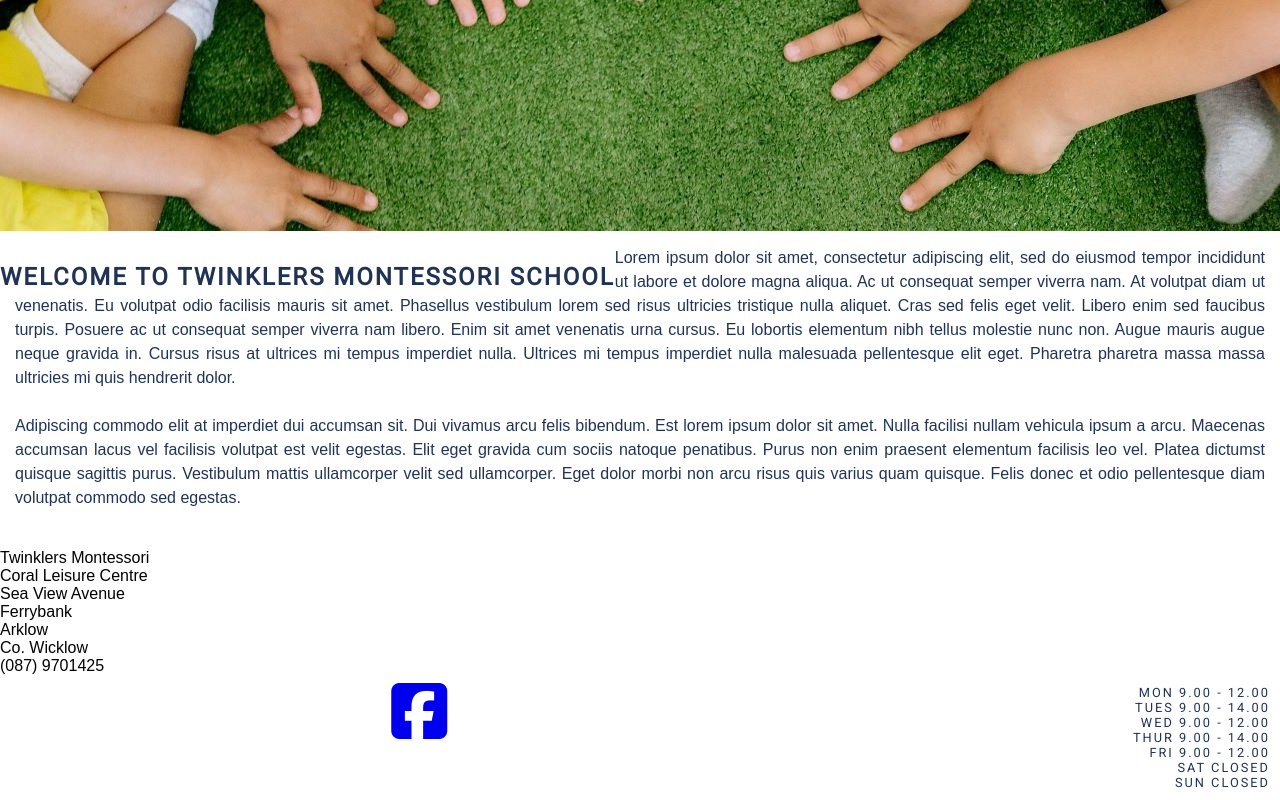
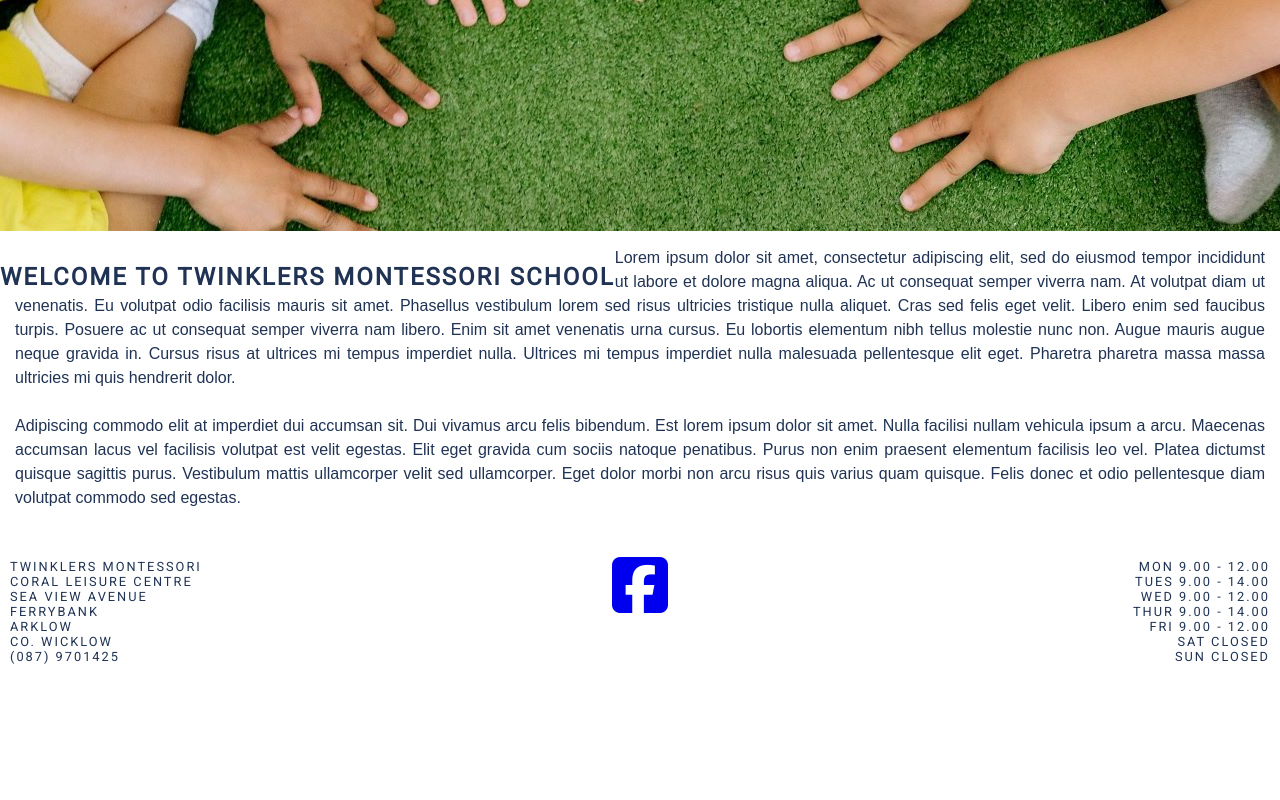
Before and after one commit to alanwhelan1978/twinklers-montessori, a plain HTML site: page index.html in a window 1280 px wide. Shown: the part 494-1294 px from the top of the page. After the commit the page ends 1193 px from the top, so only its background shows below. Drawn offline with Linux system fonts and the light colour scheme.

Commit message:
fixed some errors in code

```diff
--- a/assets/css/style.css
+++ b/assets/css/style.css
@@ -1,4 +1,4 @@
-@import url('https://fonts.googleapis.com/css2?family=Noto+Sans+JP&family=Roboto&display=swap');
+ @import url('https://fonts.googleapis.com/css2?family=Noto+Sans+JP&family=Roboto&display=swap');
 
 * {
     margin: 0;
@@ -10,7 +10,6 @@ body {
     font-family: Noto-Sans-JP, sans-serif;
     font-weight: 400;
     color: #203354
-    background-color: #F0F8FF;
 }
 
 /* headings and logo */
@@ -244,7 +243,7 @@ p {
         background: url(../css/images/fingers2.jpg) left center;
 }
 
-@media screen and (max-width 2000px) {
+@media screen and (max-width: 2000 px) {
     body {
         max-width: 2000px;
         margin-left: auto;
@@ -283,3 +282,5 @@ p {
     background-color: #52379c;
     color: #080101;
     display: block;
+}
+}
--- a/index.html
+++ b/index.html
@@ -48,7 +48,7 @@
     </section>
     <footer>
         <div>
-            <div id="contact-details">Twinklers Montessori <br>
+            <div class="contact-details">Twinklers Montessori <br>
                 Coral Leisure Centre <br>
                 Sea View Avenue <br>
                 Ferrybank <br>
```
Also changed, not shown: contact.html (+1 -0 lines), your-journey.html (+1 -1 lines).
